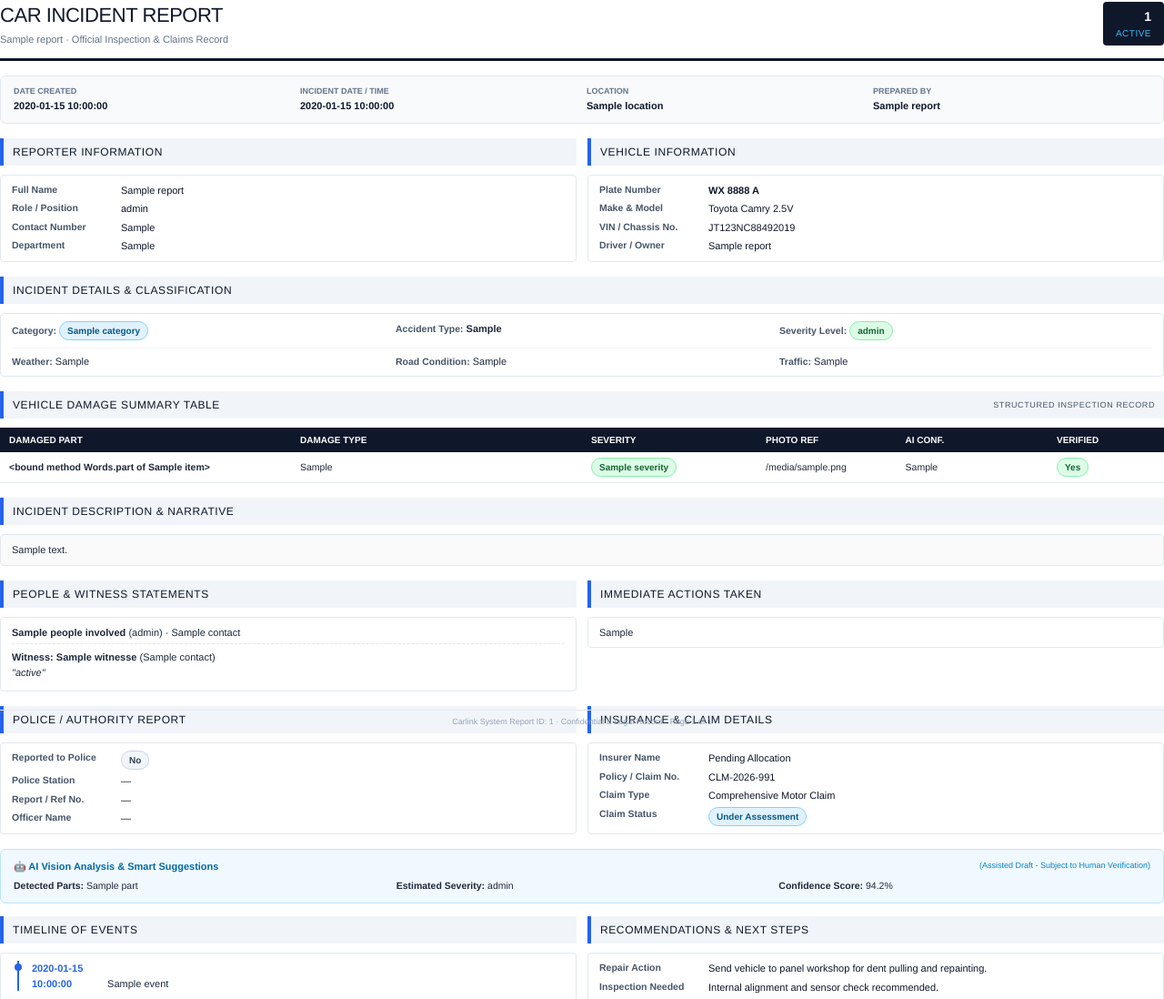
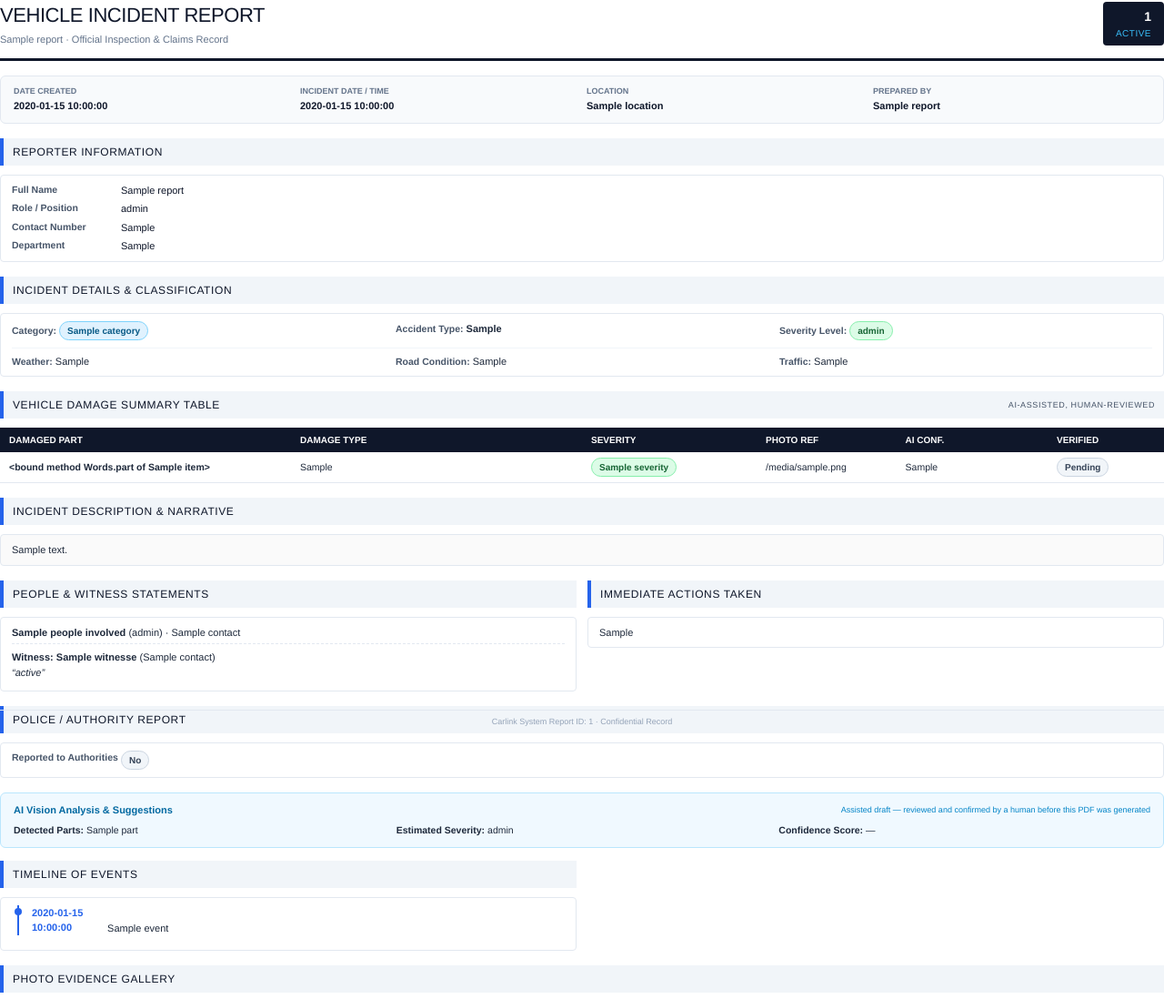
Before and after one commit to WeiKangTen123/carlink-system, a Python web app: template apps/bot-service/app/rendering/templates/security_incident.html in a window 1280 px wide. Shown: the top 1098 px of the page at 91% size. Run offline with Jinja, Linux system fonts and the light colour scheme; the template is opened without the code that fills it: most values are stand-ins (such as "Sample title", 1, 10 or a date in 2020).

Commit message:
Fix deployment blockers and remove fabricated data from PDF/AI pipeline
- docker-compose.prod.yml: split bot-service into telegram-bot + api
  containers (previously only the Telegram poller ran, so nothing ever
  listened on port 8000); share one volume with a correctly pathed
  SQLite DB; require GEMINI_API_KEY/TELEGRAM_BOT_TOKEN via env instead
  of defaulting silently.
- deploy.sh: remove hardcoded Telegram token, require secrets to be
  passed in via the invoking shell's environment.
- nginx.conf: point at the renamed api service.
- security_incident.html / schema.py / extraction.py: remove the
  extensive fabricated-fallback values (fake reporter names, phone
  numbers, VINs, plate numbers, claim numbers, AI confidence scores,
  and an invented minute-by-minute timeline) that were silently
  substituted whenever real data was missing. Sparse reports now show
  an honest "-" instead of a fully-populated-looking but fake report;
  the report ID shown is now the real database ID.

Co-Authored-By: Claude Sonnet 5 <noreply@anthropic.com>

```diff
--- a/apps/bot-service/app/channels/telegram.py
+++ b/apps/bot-service/app/channels/telegram.py
@@ -131,7 +131,7 @@ async def finalize_report(update: Update, session, chat_id: str) -> None:
         report.photo_paths = stored_photos
 
         pdf_path = report_pdf_path(report.id)
-        render_pdf(report.data, stored_photos, pdf_path)
+        render_pdf(report.data, stored_photos, pdf_path, report_id=report.id)
         report.pdf_path = pdf_path
 
         db.commit()
--- a/apps/bot-service/app/channels/whatsapp.py
+++ b/apps/bot-service/app/channels/whatsapp.py
@@ -70,7 +70,7 @@ def _finalize(chat_id: str, session) -> str:
         ]
         report.photo_paths = stored_photos
         pdf_path = report_pdf_path(report.id)
-        render_pdf(report.data, stored_photos, pdf_path)
+        render_pdf(report.data, stored_photos, pdf_path, report_id=report.id)
         report.pdf_path = pdf_path
         db.commit()
         return pdf_path
--- a/apps/bot-service/app/rendering/renderer.py
+++ b/apps/bot-service/app/rendering/renderer.py
@@ -24,10 +24,11 @@ def _to_data_uri(path: str) -> str:
     return f"data:{media_type};base64,{data}"
 
 
-def render_pdf(report: dict, photo_paths: list[str], output_path: str) -> None:
+def render_pdf(report: dict, photo_paths: list[str], output_path: str, report_id=None) -> None:
     template = _env.get_template("security_incident.html")
     html = template.render(
         report=report,
+        report_id=report_id or report.get("report_id") or "—",
         photo_data_uris=[_to_data_uri(p) for p in photo_paths],
         generated_at=datetime.now(timezone.utc).strftime("%Y-%m-%d %H:%M UTC"),
     )
--- a/apps/bot-service/app/rendering/templates/security_incident.html
+++ b/apps/bot-service/app/rendering/templates/security_incident.html
@@ -2,7 +2,7 @@
 <html>
 <head>
 <meta charset="utf-8">
-<title>{{ 'Car Incident Report' if report.accident_type or report.vehicle_details or report.vehicle_info else 'Security Incident Report' }}</title>
+<title>{{ 'Vehicle Incident Report' if report.accident_type else 'Security Incident Report' }}</title>
 <style>
   @page {
     size: A4;
@@ -189,8 +189,6 @@
     color: #475569;
     background: #fff;
     border-top: 1px solid #e2e8f0;
-    display: flex;
-    justify-content: space-between;
   }
 
   .signoff-grid {
@@ -228,12 +226,12 @@
   <!-- HEADER BANNER -->
   <div class="header-banner">
     <div>
-      <div class="brand-title">Car Incident Report</div>
-      <div class="brand-subtitle">{{ report.company_name or 'CARLINK AUTOMOTIVE & INCIDENT SYSTEM' }} &middot; Official Inspection & Claims Record</div>
+      <div class="brand-title">{{ 'Vehicle Incident Report' if report.accident_type else 'Security Incident Report' }}</div>
+      <div class="brand-subtitle">{{ report.company_name or 'Carlink Consultancy' }} &middot; Official Inspection &amp; Claims Record</div>
     </div>
     <div class="report-badge">
-      <div class="id">{{ report.report_id or 'CIR-2026-001' }}</div>
-      <div class="status">{{ report.sign_off.status if report.sign_off and report.sign_off.status else 'Confirmed' }}</div>
+      <div class="id">{{ report_id }}</div>
+      <div class="status">{{ (report.sign_off.status if report.sign_off else None) or 'Draft' }}</div>
     </div>
   </div>
 
@@ -249,59 +247,65 @@
     </div>
     <div class="meta-item">
       <div class="meta-label">Location</div>
-      <div class="meta-val">{{ report.location or 'Site Location' }}</div>
+      <div class="meta-val">{{ report.location or '—' }}</div>
     </div>
     <div class="meta-item">
       <div class="meta-label">Prepared By</div>
-      <div class="meta-val">{{ report.reporter_name or 'Site Supervisor' }}</div>
+      <div class="meta-val">{{ report.reporter_name or '—' }}</div>
     </div>
   </div>
 
   <!-- SECTION 1 & 2: REPORTER & VEHICLE INFORMATION -->
-  <div class="grid-2 section">
+  {% set v = report.vehicle_info or {} %}
+  {% set has_vehicle_info = v.plate_number or v.make or v.model or v.vin or v.driver_name or report.vehicle_details %}
+  <div class="{{ 'grid-2' if has_vehicle_info else '' }} section">
     <div>
       <div class="section-title">Reporter Information</div>
       <div class="field-card">
-        <div class="field-row"><div class="f-label">Full Name</div><div class="f-val">{{ report.reporter_name or 'Alex Wong' }}</div></div>
-        <div class="field-row"><div class="f-label">Role / Position</div><div class="f-val">{{ report.reporter_role or 'Site Supervisor' }}</div></div>
-        <div class="field-row"><div class="f-label">Contact Number</div><div class="f-val">{{ report.reporter_contact or '+6012-3456789' }}</div></div>
-        <div class="field-row"><div class="f-label">Department</div><div class="f-val">{{ report.reporter_department or 'Operations & Inspection' }}</div></div>
+        <div class="field-row"><div class="f-label">Full Name</div><div class="f-val">{{ report.reporter_name or '—' }}</div></div>
+        <div class="field-row"><div class="f-label">Role / Position</div><div class="f-val">{{ report.reporter_role or '—' }}</div></div>
+        <div class="field-row"><div class="f-label">Contact Number</div><div class="f-val">{{ report.reporter_contact or '—' }}</div></div>
+        <div class="field-row"><div class="f-label">Department</div><div class="f-val">{{ report.reporter_department or '—' }}</div></div>
       </div>
     </div>
+    {% if has_vehicle_info %}
     <div>
       <div class="section-title">Vehicle Information</div>
       <div class="field-card">
-        {% set v = report.vehicle_info or {} %}
-        <div class="field-row"><div class="f-label">Plate Number</div><div class="f-val"><strong>{{ v.plate_number or report.vehicle_details or 'WX 8888 A' }}</strong></div></div>
-        <div class="field-row"><div class="f-label">Make & Model</div><div class="f-val">{{ (v.make or '') ~ ' ' ~ (v.model or '') if (v.make or v.model) else (report.vehicle_details or 'Toyota Camry 2.5V') }}</div></div>
-        <div class="field-row"><div class="f-label">VIN / Chassis No.</div><div class="f-val">{{ v.vin or 'JT123NC88492019' }}</div></div>
-        <div class="field-row"><div class="f-label">Driver / Owner</div><div class="f-val">{{ v.driver_name or report.reporter_name or 'Tan Kah Meng' }}</div></div>
+        <div class="field-row"><div class="f-label">Plate Number</div><div class="f-val"><strong>{{ v.plate_number or report.vehicle_details or '—' }}</strong></div></div>
+        <div class="field-row"><div class="f-label">Make &amp; Model</div><div class="f-val">{{ ((v.make or '') ~ ' ' ~ (v.model or '')).strip() or '—' }}</div></div>
+        <div class="field-row"><div class="f-label">VIN / Chassis No.</div><div class="f-val">{{ v.vin or '—' }}</div></div>
+        <div class="field-row"><div class="f-label">Driver / Owner</div><div class="f-val">{{ v.driver_name or '—' }}</div></div>
       </div>
     </div>
+    {% endif %}
   </div>
 
   <!-- SECTION 3: INCIDENT DETAILS & ENVIRONMENTAL CONDITIONS -->
   <div class="section">
-    <div class="section-title">Incident Details & Classification</div>
+    <div class="section-title">Incident Details &amp; Classification</div>
     <div class="field-card">
       <div class="grid-3" style="margin-bottom: 8px;">
-        <div><span class="f-label">Category:</span> <span class="pill pill-blue">{{ report.category | join(', ') if report.category else 'Vehicle Collision or Damage' }}</span></div>
-        <div><span class="f-label">Accident Type:</span> <strong>{{ report.accident_type or 'Collision Damage' }}</strong></div>
-        <div><span class="f-label">Severity Level:</span> <span class="pill {{ 'pill-red' if report.severity_level == 'Severe' else ('pill-amber' if report.severity_level == 'Moderate' else 'pill-green') }}">{{ report.severity_level or 'Moderate' }}</span></div>
+        <div><span class="f-label">Category:</span> {% if report.category %}<span class="pill pill-blue">{{ report.category | join(', ') }}</span>{% else %}—{% endif %}</div>
+        <div><span class="f-label">Accident Type:</span> <strong>{{ report.accident_type or '—' }}</strong></div>
+        <div><span class="f-label">Severity Level:</span> {% if report.severity_level %}<span class="pill {{ 'pill-red' if report.severity_level == 'Severe' else ('pill-amber' if report.severity_level == 'Moderate' else 'pill-green') }}">{{ report.severity_level }}</span>{% else %}—{% endif %}</div>
       </div>
+      {% if report.weather_condition or report.road_condition or report.traffic_condition %}
       <div class="grid-3" style="border-top: 1px solid #f1f5f9; padding-top: 6px;">
-        <div><span class="f-label">Weather:</span> {{ report.weather_condition or 'Clear' }}</div>
-        <div><span class="f-label">Road Condition:</span> {{ report.road_condition or 'Dry Surface' }}</div>
-        <div><span class="f-label">Traffic:</span> {{ report.traffic_condition or 'Moderate' }}</div>
+        <div><span class="f-label">Weather:</span> {{ report.weather_condition or '—' }}</div>
+        <div><span class="f-label">Road Condition:</span> {{ report.road_condition or '—' }}</div>
+        <div><span class="f-label">Traffic:</span> {{ report.traffic_condition or '—' }}</div>
       </div>
+      {% endif %}
     </div>
   </div>
 
   <!-- SECTION 4: STRUCTURED DAMAGE SUMMARY TABLE -->
+  {% if report.damage_summary or report.damaged_parts %}
   <div class="section">
     <div class="section-title">
       <span>Vehicle Damage Summary Table</span>
-      <span style="font-size: 9px; font-weight: normal; color: #475569;">Structured Inspection Record</span>
+      <span style="font-size: 9px; font-weight: normal; color: #475569;">AI-Assisted, Human-Reviewed</span>
     </div>
     <table class="data-table">
       <thead>
@@ -319,36 +323,33 @@
           {% for item in report.damage_summary %}
           <tr>
             <td><strong>{{ item.part }}</strong></td>
-            <td>{{ item.damage_type }}</td>
-            <td><span class="pill {{ 'pill-red' if item.severity == 'Severe' else ('pill-amber' if item.severity == 'Moderate' else 'pill-green') }}">{{ item.severity }}</span></td>
-            <td>{{ item.photo_reference or ('P0' ~ loop.index) }}</td>
-            <td>{{ item.ai_confidence or '92%' }}</td>
-            <td><span class="pill pill-green">Yes</span></td>
+            <td>{{ item.damage_type or '—' }}</td>
+            <td><span class="pill {{ 'pill-red' if item.severity == 'Severe' else ('pill-amber' if item.severity == 'Moderate' else 'pill-green') }}">{{ item.severity or '—' }}</span></td>
+            <td>{{ item.photo_reference or '—' }}</td>
+            <td>{{ item.ai_confidence or '—' }}</td>
+            <td><span class="pill {{ 'pill-green' if item.human_verified else 'pill-slate' }}">{{ 'Yes' if item.human_verified else 'Pending' }}</span></td>
           </tr>
           {% endfor %}
-        {% elif report.damaged_parts %}
+        {% else %}
           {% for part in report.damaged_parts %}
           <tr>
             <td><strong>{{ part }}</strong></td>
-            <td>Impact / Dent & Scratch</td>
-            <td><span class="pill pill-amber">{{ report.severity_level or 'Moderate' }}</span></td>
-            <td>P0{{ loop.index }}</td>
-            <td>90%</td>
-            <td><span class="pill pill-green">Yes</span></td>
+            <td>—</td>
+            <td>{% if report.severity_level %}<span class="pill pill-amber">{{ report.severity_level }}</span>{% else %}—{% endif %}</td>
+            <td>—</td>
+            <td>—</td>
+            <td><span class="pill pill-slate">Pending</span></td>
           </tr>
           {% endfor %}
-        {% else %}
-          <tr>
-            <td colSpan="6" style="text-align: center; color: #94a3b8; padding: 12px;">No structural damage recorded.</td>
-          </tr>
         {% endif %}
       </tbody>
     </table>
   </div>
+  {% endif %}
 
   <!-- SECTION 5: INCIDENT NARRATIVE DESCRIPTION -->
   <div class="section">
-    <div class="section-title">Incident Description & Narrative</div>
+    <div class="section-title">Incident Description &amp; Narrative</div>
     <div class="field-card" style="background: #fafafa;">
       <p style="margin: 0; font-size: 11px; white-space: pre-wrap;">{{ report.description }}</p>
     </div>
@@ -357,7 +358,7 @@
   <!-- SECTION 6 & 7: PEOPLE INVOLVED, WITNESSES & ACTIONS TAKEN -->
   <div class="grid-2 section">
     <div>
-      <div class="section-title">People & Witness Statements</div>
+      <div class="section-title">People &amp; Witness Statements</div>
       <div class="field-card">
         {% if report.people_involved %}
           {% for p in report.people_involved %}
@@ -370,90 +371,96 @@
           {% for w in report.witnesses %}
           <div style="margin-bottom: 4px;">
             <strong>Witness: {{ w.name }}</strong> {% if w.contact %}({{ w.contact }}){% endif %}
-            {% if w.statement %}<br><em>"{{ w.statement }}"</em>{% endif %}
+            {% if w.statement %}<br><em>&ldquo;{{ w.statement }}&rdquo;</em>{% endif %}
           </div>
           {% endfor %}
-        {% else %}
-          <div style="color: #64748b;">No third-party witnesses recorded on site.</div>
+        {% endif %}
+        {% if not report.people_involved and not report.witnesses %}
+          <div style="color: #94a3b8;">No people or witnesses recorded.</div>
         {% endif %}
       </div>
     </div>
     <div>
       <div class="section-title">Immediate Actions Taken</div>
       <div class="field-card">
-        <p style="margin: 0;">{{ report.immediate_actions or 'Area secured, driver checked for injuries, photos taken from multiple angles, vehicle moved to safe location.' }}</p>
+        <p style="margin: 0;">{{ report.immediate_actions or 'Not recorded.' }}</p>
       </div>
     </div>
   </div>
 
-  <!-- SECTION 8 & 9: POLICE & INSURANCE REPORT -->
-  <div class="grid-2 section">
-    <div>
+  <!-- SECTION 8: POLICE / AUTHORITY REPORT -->
+  {% set p = report.police_report or {} %}
+  <div class="section">
     <div class="section-title">Police / Authority Report</div>
     <div class="field-card">
-        {% set p = report.police_report or {} %}
-        <div class="field-row"><div class="f-label">Reported to Police</div><div class="f-val"><span class="pill {{ 'pill-green' if (p.reported_to_police or report.reported_to_authorities) else 'pill-slate' }}">{{ 'Yes' if (p.reported_to_police or report.reported_to_authorities) else 'No' }}</span></div></div>
+      <div class="field-row"><div class="f-label">Reported to Authorities</div><div class="f-val"><span class="pill {{ 'pill-green' if (p.reported_to_police or report.reported_to_authorities) else 'pill-slate' }}">{{ 'Yes' if (p.reported_to_police or report.reported_to_authorities) else 'No' }}</span></div></div>
+      {% if p.police_station or p.report_number or report.authority_reference or p.officer_name %}
       <div class="field-row"><div class="f-label">Police Station</div><div class="f-val">{{ p.police_station or '—' }}</div></div>
       <div class="field-row"><div class="f-label">Report / Ref No.</div><div class="f-val">{{ p.report_number or report.authority_reference or '—' }}</div></div>
       <div class="field-row"><div class="f-label">Officer Name</div><div class="f-val">{{ p.officer_name or '—' }}</div></div>
-      </div>
-    </div>
-    <div>
-      <div class="section-title">Insurance & Claim Details</div>
-      <div class="field-card">
-        {% set ins = report.insurance_details or {} %}
-        <div class="field-row"><div class="f-label">Insurer Name</div><div class="f-val">{{ ins.insurer_name or 'Pending Allocation' }}</div></div>
-        <div class="field-row"><div class="f-label">Policy / Claim No.</div><div class="f-val">{{ ins.claim_number or 'CLM-2026-991' }}</div></div>
-        <div class="field-row"><div class="f-label">Claim Type</div><div class="f-val">{{ ins.claim_type or 'Comprehensive Motor Claim' }}</div></div>
-        <div class="field-row"><div class="f-label">Claim Status</div><div class="f-val"><span class="pill pill-blue">{{ ins.claim_status or 'Under Assessment' }}</span></div></div>
-      </div>
+      {% endif %}
     </div>
   </div>
 
+  <!-- SECTION 9: INSURANCE & CLAIM DETAILS (vehicle incidents only) -->
+  {% set ins = report.insurance_details or {} %}
+  {% if report.accident_type and (ins.insurer_name or ins.claim_number or ins.claim_type) %}
+  <div class="section">
+    <div class="section-title">Insurance &amp; Claim Details</div>
+    <div class="field-card">
+      <div class="field-row"><div class="f-label">Insurer Name</div><div class="f-val">{{ ins.insurer_name or '—' }}</div></div>
+      <div class="field-row"><div class="f-label">Policy / Claim No.</div><div class="f-val">{{ ins.claim_number or '—' }}</div></div>
+      <div class="field-row"><div class="f-label">Claim Type</div><div class="f-val">{{ ins.claim_type or '—' }}</div></div>
+      <div class="field-row"><div class="f-label">Claim Status</div><div class="f-val"><span class="pill pill-blue">{{ ins.claim_status or '—' }}</span></div></div>
+    </div>
+  </div>
+  {% endif %}
+
   <!-- SECTION 10: AI COMPUTER VISION & ANALYSIS (ASSISTIVE SECTION) -->
+  {% if report.damaged_parts or report.severity_level or (report.ai_analysis and report.ai_analysis.confidence_score) %}
   <div class="ai-box section">
     <div class="ai-box-header">
-      <span>🤖 AI Vision Analysis & Smart Suggestions</span>
-      <span style="font-size: 9px; font-weight: normal; margin-left: auto; color: #0284c7;">(Assisted Draft - Subject to Human Verification)</span>
+      <span>AI Vision Analysis &amp; Suggestions</span>
+      <span style="font-size: 9px; font-weight: normal; margin-left: auto; color: #0284c7;">Assisted draft &mdash; reviewed and confirmed by a human before this PDF was generated</span>
     </div>
     <div class="grid-3" style="font-size: 10.5px;">
-      <div><strong>Detected Parts:</strong> {{ report.damaged_parts | join(', ') if report.damaged_parts else 'Front bumper, door panel' }}</div>
-      <div><strong>Estimated Severity:</strong> {{ report.severity_level or 'Moderate' }}</div>
-      <div><strong>Confidence Score:</strong> {{ (report.ai_analysis and report.ai_analysis.confidence_score) or '94.2%' }}</div>
+      <div><strong>Detected Parts:</strong> {{ report.damaged_parts | join(', ') if report.damaged_parts else '—' }}</div>
+      <div><strong>Estimated Severity:</strong> {{ report.severity_level or '—' }}</div>
+      <div><strong>Confidence Score:</strong> {{ (report.ai_analysis and report.ai_analysis.confidence_score) or '—' }}</div>
     </div>
   </div>
+  {% endif %}
 
   <!-- SECTION 11 & 12: TIMELINE & RECOMMENDATIONS -->
+  {% if report.timeline or report.recommendations %}
   <div class="grid-2 section">
+    {% if report.timeline %}
     <div>
       <div class="section-title">Timeline of Events</div>
       <div class="field-card">
         <div class="timeline">
-          {% if report.timeline %}
           {% for ev in report.timeline %}
           <div class="timeline-item">
             <span class="timeline-time">{{ ev.time }}</span> <span>{{ ev.event }}</span>
           </div>
           {% endfor %}
-          {% else %}
-            <div class="timeline-item"><span class="timeline-time">02:10 PM</span> Collision occurred at site</div>
-            <div class="timeline-item"><span class="timeline-time">02:15 PM</span> Scene secured & photos taken</div>
-            <div class="timeline-item"><span class="timeline-time">02:30 PM</span> Telegram AI Report drafted</div>
-            <div class="timeline-item"><span class="timeline-time">02:45 PM</span> Human Review & Confirmation</div>
-          {% endif %}
         </div>
       </div>
     </div>
+    {% endif %}
+    {% set r = report.recommendations or {} %}
+    {% if r.repair_recommendation or r.inspection_recommendation or r.disassembly_required %}
     <div>
-      <div class="section-title">Recommendations & Next Steps</div>
+      <div class="section-title">Recommendations &amp; Next Steps</div>
       <div class="field-card">
-        {% set r = report.recommendations or {} %}
-        <div class="field-row"><div class="f-label">Repair Action</div><div class="f-val">{{ r.repair_recommendation or 'Send vehicle to panel workshop for dent pulling and repainting.' }}</div></div>
-        <div class="field-row"><div class="f-label">Inspection Needed</div><div class="f-val">{{ r.inspection_recommendation or 'Internal alignment and sensor check recommended.' }}</div></div>
+        <div class="field-row"><div class="f-label">Repair Action</div><div class="f-val">{{ r.repair_recommendation or '—' }}</div></div>
+        <div class="field-row"><div class="f-label">Inspection Needed</div><div class="f-val">{{ r.inspection_recommendation or '—' }}</div></div>
         <div class="field-row"><div class="f-label">Disassembly Req.</div><div class="f-val">{{ 'Yes' if r.disassembly_required else 'No' }}</div></div>
       </div>
     </div>
+    {% endif %}
   </div>
+  {% endif %}
 
   <!-- SECTION 13: PHOTO EVIDENCE GALLERY -->
   {% if photo_data_uris %}
@@ -463,10 +470,7 @@
       {% for uri in photo_data_uris %}
       <div class="photo-card">
         <img src="{{ uri }}" alt="Photo Evidence {{ loop.index }}">
-        <div class="photo-caption">
-          <span><strong>Photo P0{{ loop.index }}</strong> — Incident Scene Photo</span>
-          <span>Verified Timestamp</span>
-        </div>
+        <div class="photo-caption"><strong>Photo P0{{ loop.index }}</strong></div>
       </div>
       {% endfor %}
     </div>
@@ -475,12 +479,12 @@
 
   <!-- SECTION 14: SIGN-OFF SECTION -->
   <div class="section" style="page-break-inside: avoid; margin-top: 20px;">
-    <div class="section-title">Formal Sign-Off & Authorization</div>
+    <div class="section-title">Formal Sign-Off &amp; Authorization</div>
     <div class="signoff-grid">
       <div class="sign-box">
         <div class="sign-title">Prepared By (Reporter)</div>
         <div class="sign-line"></div>
-        <div class="sign-name">{{ report.reporter_name or 'Field Staff / Reporter' }}</div>
+        <div class="sign-name">{{ report.reporter_name or '—' }}</div>
       </div>
       <div class="sign-box">
         <div class="sign-title">Reviewed By (Surveyor)</div>
@@ -490,13 +494,13 @@
       <div class="sign-box">
         <div class="sign-title">Approved By (Manager)</div>
         <div class="sign-line"></div>
-        <div class="sign-name">{{ (report.sign_off and report.sign_off.approved_by) or 'Manager Approval' }}</div>
+        <div class="sign-name">{{ (report.sign_off and report.sign_off.approved_by) or 'Pending Approval' }}</div>
       </div>
     </div>
   </div>
 
   <div class="footer">
-    Carlink System Report ID: {{ report.report_id or 'CIR-2026-001' }} &middot; Confidential & Legal Record &middot; Page 1 of 1
+    Carlink System Report ID: {{ report_id }} &middot; Confidential Record
   </div>
 
 </body>
```
Also changed, not shown: apps/bot-service/app/ai/extraction.py (+15 -11 lines), apps/bot-service/app/api/main.py (+5 -5 lines), apps/bot-service/app/reports/schema.py (+11 -11 lines), infra/docker-compose.prod.yml (+33 -13 lines), 2 other files. Lines whose indentation alone changed are shown as unchanged.
